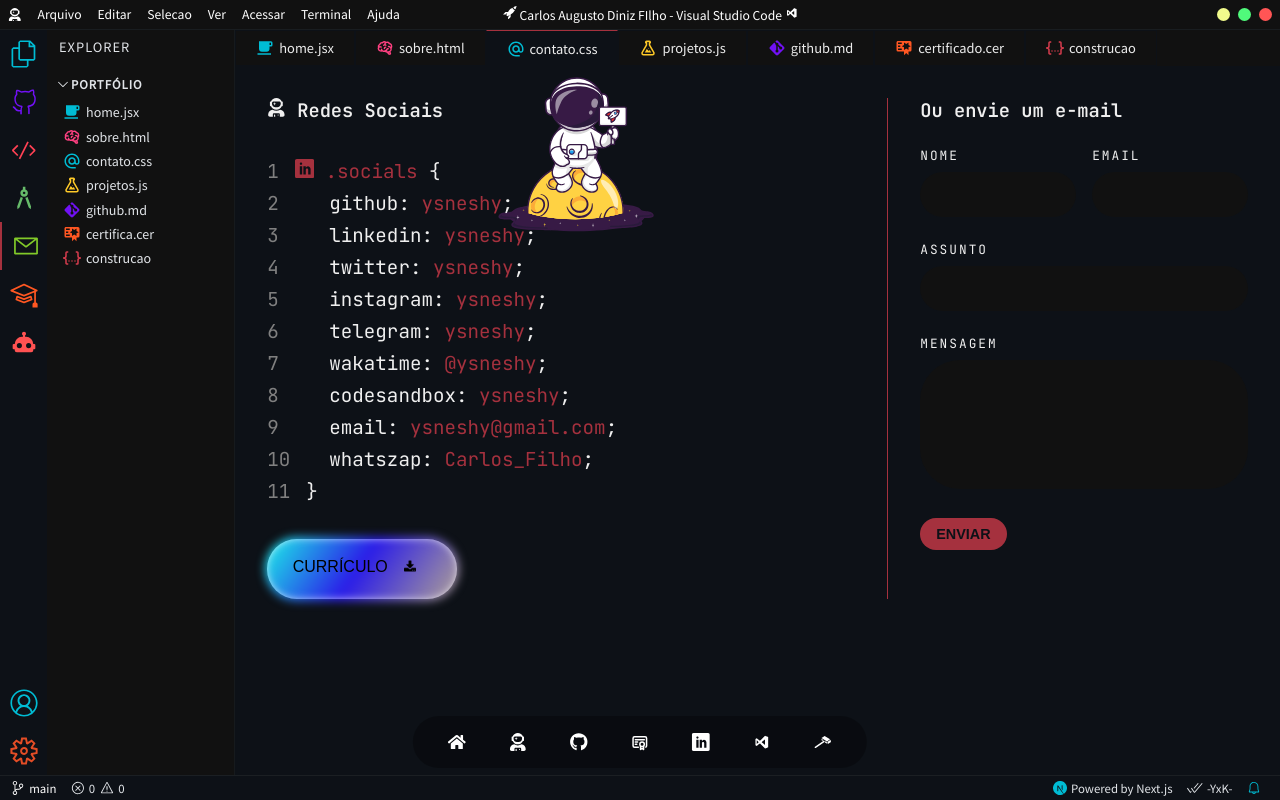
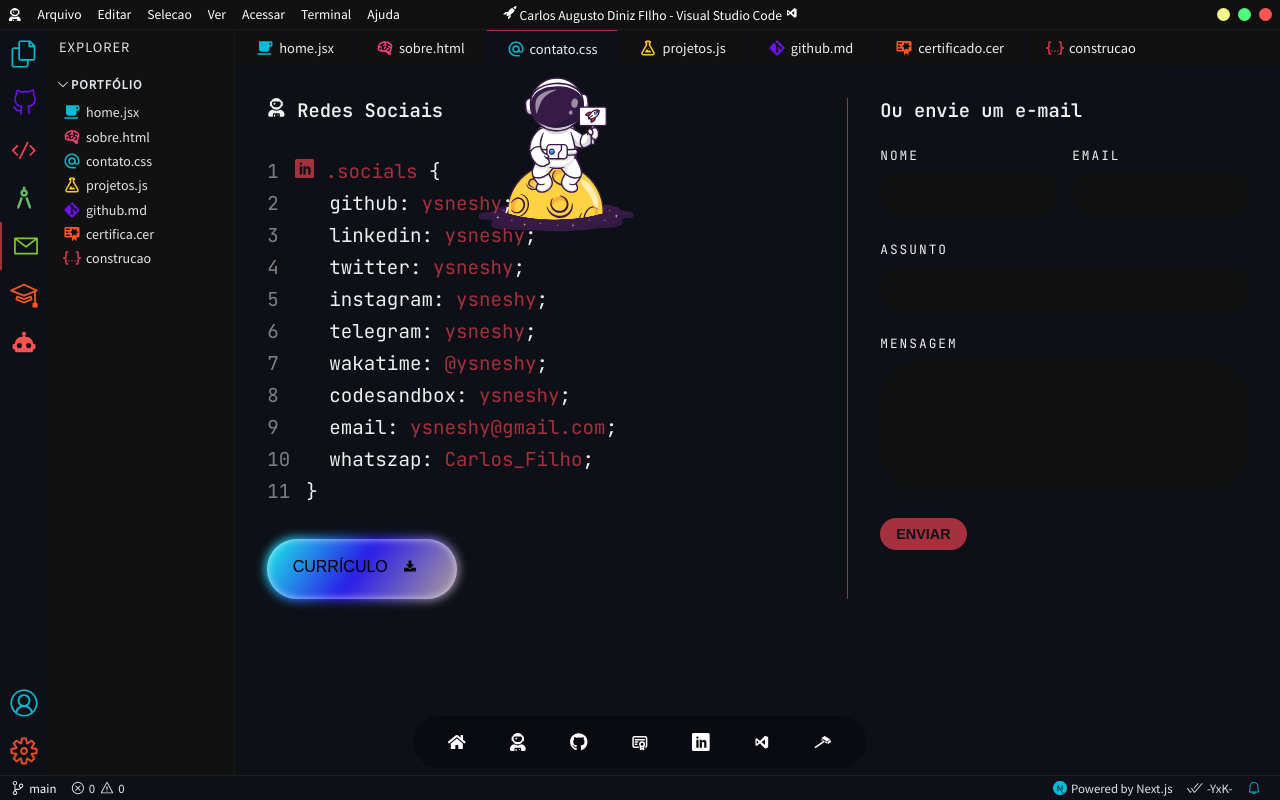
Before and after one commit to ysneshy/portfolio-carlos-filho, a Next.js app: page /contact in a window 1280 px wide. Built offline with nearby package versions, Linux system fonts and the light colour scheme.

Commit message:
upgrade37 :zap:

```diff
--- a/styles/ContactPage.module.css
+++ b/styles/ContactPage.module.css
@@ -20,7 +20,7 @@
   display: flex;
   gap: 2rem;
   height: 01vh;
-  width: 620px;
+  width: 580px;
   bottom: 20;
   align-items: center;
   justify-content: center;
```
